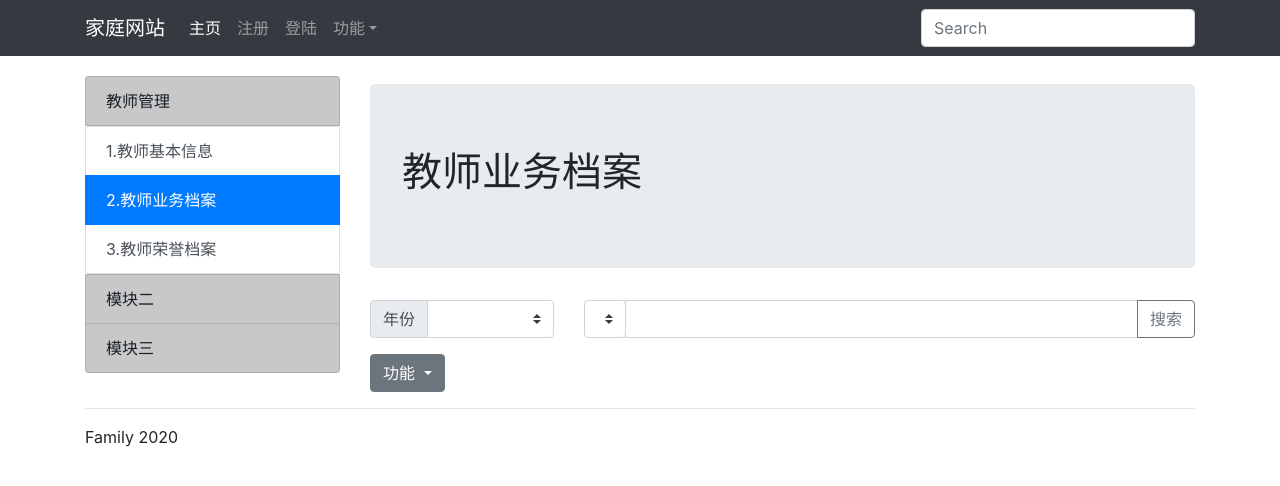
After one commit to lijianran/Assistor-website, a Flask app: page /lijing_workinfo/hello in a window 1280 px wide. The commit adds this page. Shown: the top 486 px of the page. Run offline with Flask 2, Linux system fonts and the light colour scheme; lists and menus that the app fills with data are empty; some libraries are stand-ins or nearby versions.

Commit message:
完成导出功能，开始业务档案模块

```diff
--- a/flaskr/__init__.py
+++ b/flaskr/__init__.py
@@ -36,7 +36,11 @@ def create_app(test_config=None):
     app.register_blueprint(blog.bp)
     app.add_url_rule('/', endpoint='index')
 
-    from .import lijing
-    app.register_blueprint(lijing.bp)
+    # from . import lijing
+    from .lijing import lijing_basicinfo
+    app.register_blueprint(lijing_basicinfo.bp)
+
+    from .lijing import lijing_workinfo
+    app.register_blueprint(lijing_workinfo.bp)
 
     return app
--- /dev/null
+++ b/flaskr/lijing/lijing_workinfo.py
@@ -0,0 +1,9 @@
+from flask import (
+    Blueprint, flash, g, redirect, render_template, request, url_for, jsonify, session, send_file, send_from_directory
+)
+
+bp = Blueprint('lijing_workinfo', __name__, url_prefix='/lijing_workinfo')
+
+@bp.route('/hello')
+def hello():
+    return render_template('lijing/workInfo.html')
--- a/flaskr/templates/base.html
+++ b/flaskr/templates/base.html
@@ -17,6 +17,205 @@
 
   <title>{% block title %}{% endblock %} - Flaskr</title>
 </head>
+<!-- <style>
+  body {
+    font-size: .875rem;
+  }
+
+  .feather {
+    width: 16px;
+    height: 16px;
+    vertical-align: text-bottom;
+  }
+
+  /*
+   * Sidebar
+   */
+
+  .sidebar {
+    position: fixed;
+    top: 0;
+    bottom: 0;
+    left: 0;
+    z-index: 100;
+    /* Behind the navbar */
+    padding: 48px 0 0;
+    /* Height of navbar */
+    box-shadow: inset -1px 0 0 rgba(0, 0, 0, .1);
+  }
+
+  @media (max-width: 767.98px) {
+    .sidebar {
+      top: 5rem;
+    }
+  }
+
+  .sidebar-sticky {
+    position: relative;
+    top: 0;
+    height: calc(100vh - 48px);
+    padding-top: .5rem;
+    overflow-x: hidden;
+    overflow-y: auto;
+    /* Scrollable contents if viewport is shorter than content. */
+  }
+
+  @supports ((position: -webkit-sticky) or (position: sticky)) {
+    .sidebar-sticky {
+      position: -webkit-sticky;
+      position: sticky;
+    }
+  }
+
+  .sidebar .nav-link {
+    font-weight: 500;
+    color: #333;
+  }
+
+  .sidebar .nav-link .feather {
+    margin-right: 4px;
+    color: #999;
+  }
+
+  .sidebar .nav-link.active {
+    color: #007bff;
+  }
+
+  .sidebar .nav-link:hover .feather,
+  .sidebar .nav-link.active .feather {
+    color: inherit;
+  }
+
+  .sidebar-heading {
+    font-size: .75rem;
+    text-transform: uppercase;
+  }
+
+  /*
+   * Navbar
+   */
+
+  .navbar-brand {
+    padding-top: .75rem;
+    padding-bottom: .75rem;
+    font-size: 1rem;
+    background-color: rgba(0, 0, 0, .25);
+    box-shadow: inset -1px 0 0 rgba(0, 0, 0, .25);
+  }
+
+  .navbar .navbar-toggler {
+    top: .25rem;
+    right: 1rem;
+  }
+
+  .navbar .form-control {
+    padding: .75rem 1rem;
+    border-width: 0;
+    border-radius: 0;
+  }
+
+  .form-control-dark {
+    color: #fff;
+    background-color: rgba(255, 255, 255, .1);
+    border-color: rgba(255, 255, 255, .1);
+  }
+
+  .form-control-dark:focus {
+    border-color: transparent;
+    box-shadow: 0 0 0 3px rgba(255, 255, 255, .25);
+  }
+
+  .bd-placeholder-img {
+    font-size: 1.125rem;
+    text-anchor: middle;
+    -webkit-user-select: none;
+    -moz-user-select: none;
+    -ms-user-select: none;
+    user-select: none;
+  }
+
+  @media (min-width: 768px) {
+    .bd-placeholder-img-lg {
+      font-size: 3.5rem;
+    }
+  }
+</style> -->
+
+<!-- <nav id="sidebarMenu" class="col-md-3 col-lg-2 d-md-block bg-light sidebar collapse">
+  <div class="sidebar-sticky pt-3">
+    <ul class="nav flex-column">
+      <li class="nav-item">
+        <a class="nav-link active" href="#">
+          <span data-feather="home"></span>
+          Dashboard <span class="sr-only">(current)</span>
+        </a>
+      </li>
+      <li class="nav-item">
+        <a class="nav-link" href="#">
+          <span data-feather="file"></span>
+          Orders
+        </a>
+      </li>
+      <li class="nav-item">
+        <a class="nav-link" href="#">
+          <span data-feather="shopping-cart"></span>
+          Products
+        </a>
+      </li>
+      <li class="nav-item">
+        <a class="nav-link" href="#">
+          <span data-feather="users"></span>
+          Customers
+        </a>
+      </li>
+      <li class="nav-item">
+        <a class="nav-link" href="#">
+          <span data-feather="bar-chart-2"></span>
+          Reports
+        </a>
+      </li>
+      <li class="nav-item">
+        <a class="nav-link" href="#">
+          <span data-feather="layers"></span>
+          Integrations
+        </a>
+      </li>
+    </ul>
+
+    <h6 class="sidebar-heading d-flex justify-content-between align-items-center px-3 mt-4 mb-1 text-muted">
+      <span>Saved reports</span>
+      <a class="d-flex align-items-center text-muted" href="#" aria-label="Add a new report">
+        <span data-feather="plus-circle"></span>
+      </a>
+    </h6>
+    <ul class="nav flex-column mb-2">
+      <li class="nav-item">
+        <a class="nav-link" href="#">
+          <span data-feather="file-text"></span>
+          Current month
+        </a>
+      </li>
+      <li class="nav-item">
+        <a class="nav-link" href="#">
+          <span data-feather="file-text"></span>
+          Last quarter
+        </a>
+      </li>
+      <li class="nav-item">
+        <a class="nav-link" href="#">
+          <span data-feather="file-text"></span>
+          Social engagement
+        </a>
+      </li>
+      <li class="nav-item">
+        <a class="nav-link" href="#">
+          <span data-feather="file-text"></span>
+          Year-end sale
+        </a>
+      </li>
+    </ul>
+  </div>
+</nav> -->
 
 <nav class="navbar navbar-expand-lg navbar-dark bg-dark">
   <div class="container">
@@ -67,6 +266,7 @@
     </div>
   </div>
 </nav>
+
 
 <div class="container">
   <div class="row">
--- a/flaskr/templates/lijing/hello.html
+++ b/flaskr/templates/lijing/hello.html
@@ -12,7 +12,7 @@
         data-target="#demo">教师管理</a>
     <div class="list-group collapse" id="demo">
         <a href="{{ url_for('lijing.basicInfo') }}" class="list-group-item list-group-item-action">1.教师基本信息</a>
-        <a href="#" class="list-group-item list-group-item-action">2.教师业务档案</a>
+        <a href="{{ url_for('lijing_workinfo.hello') }}" class="list-group-item list-group-item-action">2.教师业务档案</a>
         <a href="#" class="list-group-item list-group-item-action">3.教师荣誉档案</a>
     </div>
     <a href="#" class="list-group-item list-group-item-action">模块二</a>
--- /dev/null
+++ b/flaskr/templates/lijing/workInfo.html
@@ -0,0 +1,89 @@
+{% extends 'base.html' %}
+
+<h1>{% block title %}lijing{% endblock %}</h1>
+
+
+{% block tools %}
+
+<div class="list-group">
+    <a href="#" class="list-group-item list-group-item-action list-group-item-dark" data-toggle="collapse"
+        data-target="#demo">教师管理</a>
+    <div class="list-group collapse show" id="demo">
+        <a href="{{ url_for('lijing.basicInfo') }}" class="list-group-item list-group-item-action">1.教师基本信息</a>
+        <a href="{{ url_for('lijing_workinfo.hello') }}" class="list-group-item list-group-item-action active">2.教师业务档案</a>
+        <a href="#" class="list-group-item list-group-item-action">3.教师荣誉档案</a>
+    </div>
+    <a href="#" class="list-group-item list-group-item-action list-group-item-dark">模块二</a>
+    <a href="#" class="list-group-item list-group-item-action list-group-item-dark">模块三</a>
+</div>
+{% endblock %}
+
+
+{% block content %}
+<div class="jumbotron">
+    <h1>教师业务档案</h1>
+</div>
+
+<div class="row" id="search-bar">
+    <div class="input-group mb-3 col-md-3">
+        <div class="input-group-prepend">
+            <label class="input-group-text" for="inputGroupSelect01">年份</label>
+        </div>
+        <select class="custom-select" id="select_year">
+            {% for year in year_list %}
+            <option value="{{ year }}">{{ year }}</option>
+            {% endfor %}
+        </select>
+    </div>
+    <div class="input-group mb-3 col-md-9">
+        <div class="input-group-prepend">
+            <select class="custom-select" id="search_select">
+            </select>
+
+        </div>
+        <input type="text" class="form-control" aria-label="Text input with dropdown button" id="search_string">
+        <div class="input-group-append">
+            <button class="btn btn-outline-secondary" type="button" onclick="search_person()">搜索</button>
+        </div>
+    </div>
+</div>
+
+
+<div class="btn-toolbar" role="toolbar" aria-label="Toolbar with button groups" id="toolbar">
+    <!--
+    <div class="btn-group mr-2" role="group" aria-label="First group">
+        <button type="button" class="btn btn-secondary" onclick="add_data()">添加</button>
+    </div>
+    <div class="btn-group mr-2" role="group" aria-label="Second group">
+        <button type="button" class="btn btn-secondary" onclick="import_data()">导入</button>
+    </div> -->
+
+    <div class="dropdown mr-2">
+        <button class="btn btn-secondary dropdown-toggle" type="button" id="dropdownMenuButton" data-toggle="dropdown"
+            aria-haspopup="true" aria-expanded="false">
+            功能
+        </button>
+        <div class="dropdown-menu" aria-labelledby="dropdownMenuButton">
+            <a class="dropdown-item" href="javascript:void(0)" onclick="add_data()">添加</a>
+            <a class="dropdown-item" href="javascript:void(0)" onclick="import_data()">导入</a>
+            <a class="dropdown-item disabled" href="javascript:void(0)" onclick="export_data()"
+                id="export_button">导出</a>
+        </div>
+    </div>
+    <div class="mr-2">
+        <button id="origin_button" type="button" class="btn btn-secondary" onclick="origin_table()"
+            style="display: none;">查看原表</button>
+    </div>
+</div>
+
+
+<div id="success_info" class="alert alert-success alert-dismissible" style="display: none;">
+    <strong id="success_msg"></strong>
+</div>
+
+
+<table id="table" class="table-striped" data-sortable="true"></table>
+
+
+
+{% endblock %}
```
Also changed, not shown: flaskr/lijing/lijing_basicinfo.py (renamed from flaskr/lijing.py, +51 -19 lines), flaskr/templates/lijing/basicInfo.html (+25 -13 lines), 1 other file.
